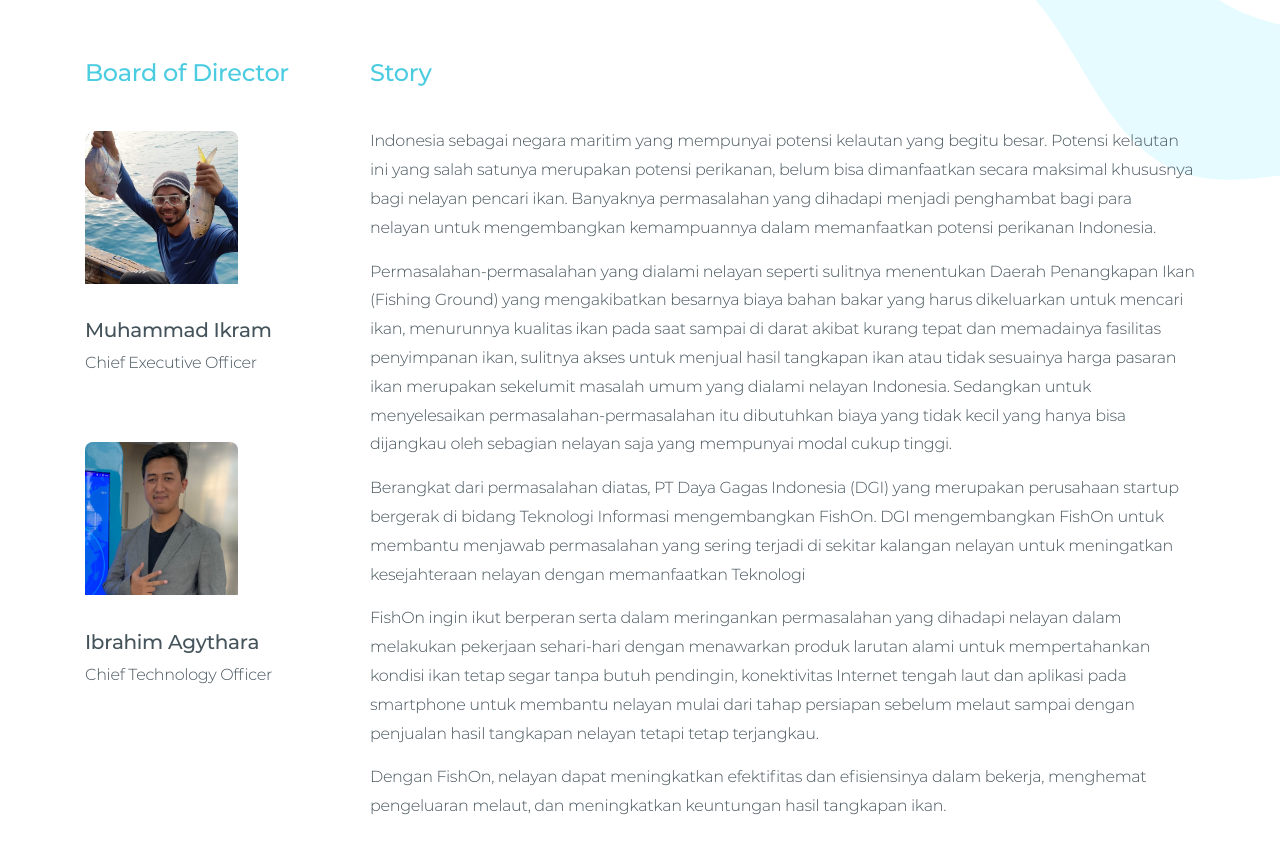
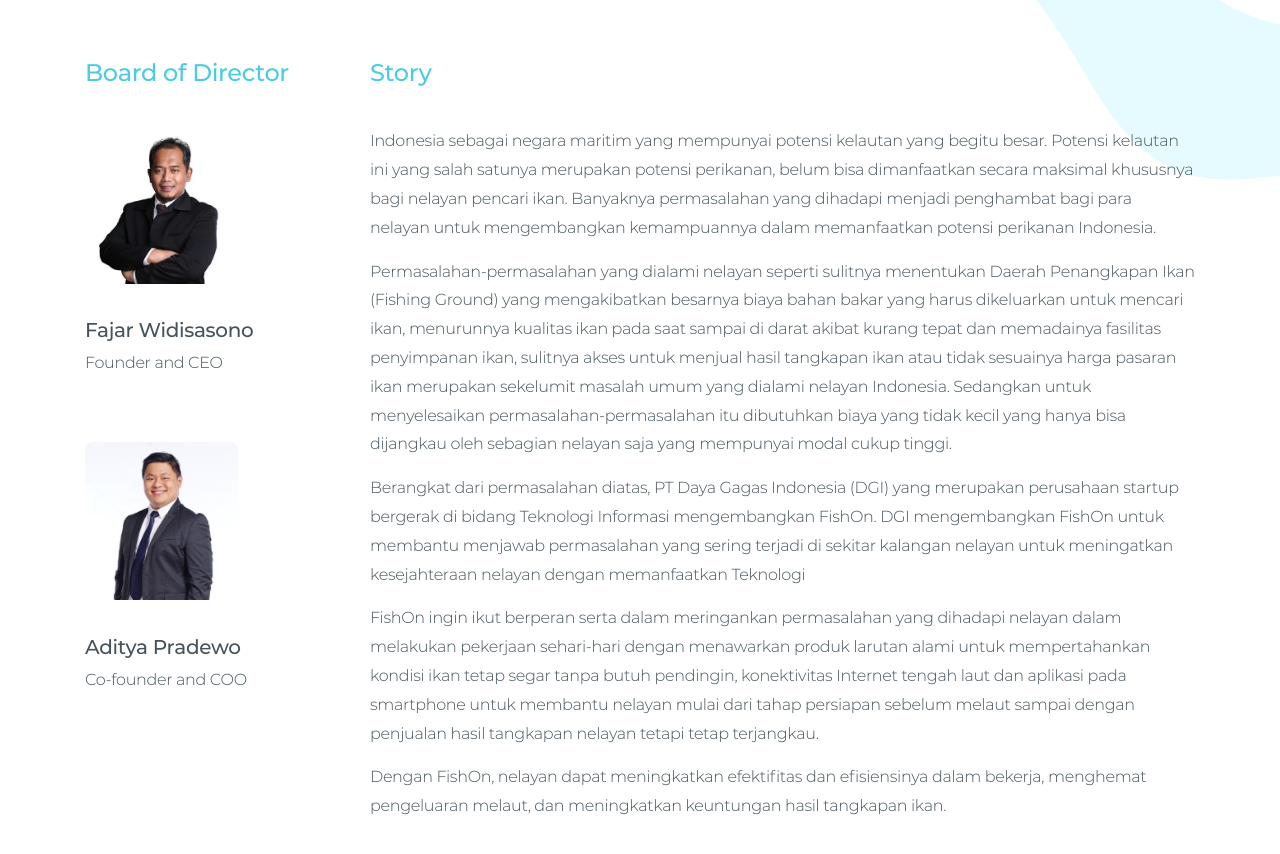
Before and after one commit to nfathoni79/fishon-web, a plain HTML site: page about.html in a window 1280 px wide. Shown: the part 338-1192 px from the top of the page. Drawn offline with Linux system fonts and the light colour scheme.

Commit message:
Ubah peta dan foto

```diff
--- a/about.html
+++ b/about.html
@@ -84,26 +84,19 @@
                         <div class="wrapper-board-director">
                             <h4 class="text-color font-med">Board of Director</h4>
                             <div class="wrapper-list-board">
-                                <!-- <div class="list-board">
-                                    <div class="wrapper-img">
-                                            <img src="img/img_user_testi.png" alt="">
-                                    </div>
-                                    <div class="board-name">Fajar Widi</div>
-                                    <div class="board-position">Chief Executive Officer</div>
-                                </div> -->
                                 <div class="list-board">
                                     <div class="wrapper-img">
-                                            <img src="img/f1.png" alt="">
+                                            <img src="img/Fajar_W.png" alt="">
                                     </div>
-                                    <div class="board-name">Muhammad Ikram</div>
-                                    <div class="board-position">Chief Executive Officer</div>
+                                    <div class="board-name">Fajar Widisasono</div>
+                                    <div class="board-position">Founder and CEO</div>
                                 </div>
                                 <div class="list-board">
                                     <div class="wrapper-img">
-                                            <img src="img/f2.png" alt="">
+                                            <img src="img/Aditya.png" alt="">
                                     </div>
-                                    <div class="board-name">Ibrahim Agythara</div>
-                                    <div class="board-position">Chief Technology Officer</div>
+                                    <div class="board-name">Aditya Pradewo</div>
+                                    <div class="board-position">Co-founder and COO</div>
                                 </div>
                             </div>
                         </div>
```
Also changed, not shown: index.html (+1 -1 lines), img/Aditya.png (added), img/Fajar_W.png (added), img/peta-fishon-231021.png (added).
